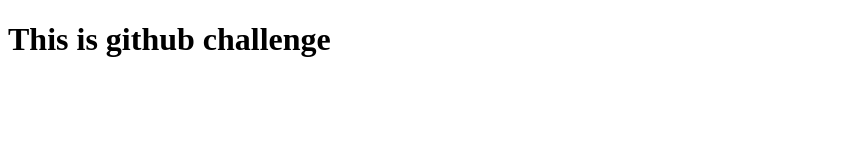
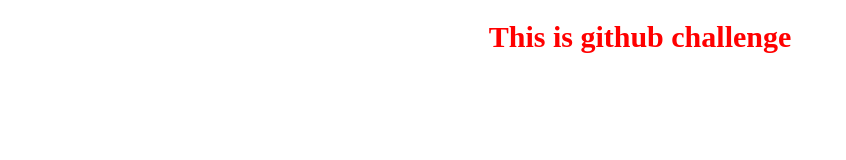
Before and after one commit to Ellino1s/My-app, a plain HTML site: page index.html in a window 1280 px wide. Shown: the whole page, without its empty margins (0-846 px from the left). Drawn offline with Linux system fonts and the light colour scheme.

Commit message:
Created CSS and JS files

```diff
--- a/index.html
+++ b/index.html
@@ -6,12 +6,15 @@
     <meta http-equiv="X-UA-Compatible" content="IE=edge">
     <meta name="viewport" content="width=device-width, initial-scale=1.0">
     <title>My app</title>
+    <link rel="stylesheet" href="style.css">
 </head>
 
 <body>
     <h1>
         This is github challenge
     </h1>
+
+    <script src="index.js"></script>
 </body>
 
 </html>
--- /dev/null
+++ b/style.css
@@ -0,0 +1,5 @@
+h1 {
+  text-align: center;
+  color: red;
+  font-size: 30px;
+}
```
Also changed, not shown: index.js (added).
